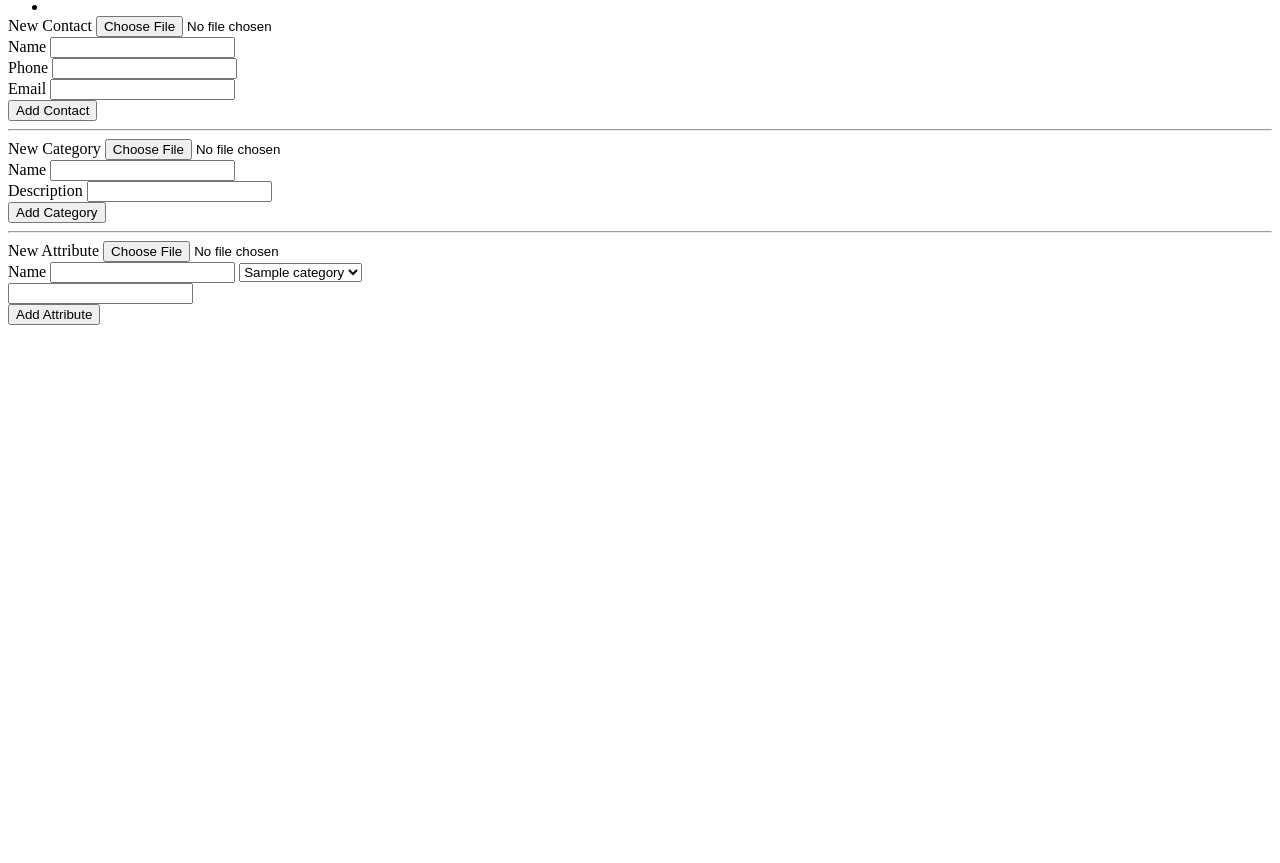
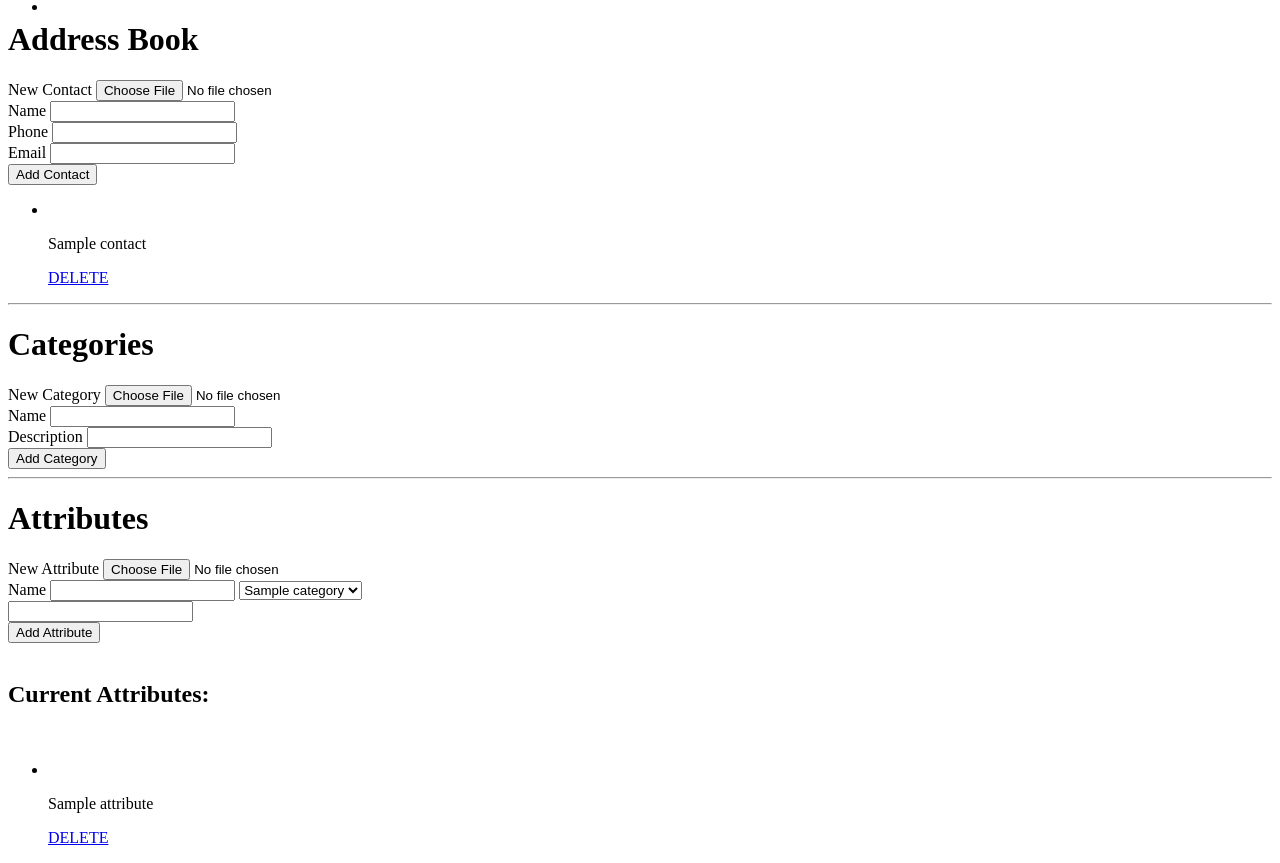
Before and after one commit to PyListener/CF401-Project-1---PyListener, a Python web app: template pylistener/templates/manage.jinja2 in a window 1280 px wide. Shown: the part 52-915 px from the top of the page. Before the commit the page ends 377 px from the top, so only its background shows below. Run offline with Jinja, Linux system fonts and the light colour scheme; the template is opened without the code that fills it: most values are stand-ins (such as "Sample title", 1, 10 or a date in 2020); some libraries are stand-ins or nearby versions; some web fonts are replaced.

Commit message:
Adding list of contacts and views to manage page.

```diff
--- a/pylistener/templates/manage.jinja2
+++ b/pylistener/templates/manage.jinja2
@@ -1,5 +1,6 @@
 {% extends 'layout.jinja2' %}
 {% block content %}
+<h1>Address Book</h1>
 <form class="manage_form" id="address_book" method="post" accept-charset="utf-8"
       enctype="multipart/form-data">
     <input type="hidden" name="csrf_token" value="{{ request.session.get_csrf_token() }}">
@@ -18,7 +19,22 @@
     <br />
     <input class="manage_button" type="submit" value="Add Contact" name="contact">
 </form>
+<div class="main_container">
+    <ul>
+        {% for contact in contacts %}
+        <li class="list_item">
+            <div class="link_item">
+                <img src="{{ request.route_url('picture', db_id='add', pic_id=contact.id) }}">
+                <p>{{ contact.name }}</p>
+                <a class="del_contact" data-id="{{contact.id}}" href="#">DELETE</a>
+            </div>
+        </li>
+        {% endfor %}
+    </ul>
+</div>
+
 <hr>
+<h1>Categories</h1>
 <form class="manage_form" id="category" method="post" accept-charset="utf-8"
       enctype="multipart/form-data">
     <input type="hidden" name="csrf_token" value="{{ request.session.get_csrf_token() }}">
@@ -36,6 +52,7 @@
     <input class="manage_button" type="submit" value="Add Category" name="category">
 </form>
 <hr>
+<h1>Attributes</h1>
 <form class="manage_form" id="attribute" method="post" accept-charset="utf-8"
       enctype="multipart/form-data">
     <input type="hidden" name="csrf_token" value="{{ request.session.get_csrf_token() }}">
@@ -57,5 +74,21 @@
 
     <input class="manage_button" type="submit" value="Add Attribute" name="attribute">
 </form>
+<br>
+<h2>Current Attributes:</h2>
+<br>
+<div class="main_container">
+    <ul>
+        {% for attribute in attributes %}
+        <li class="list_item">
+            <div class="link_item">
+                <img src="{{ request.route_url('picture', db_id='att', pic_id=attribute.id) }}">
+                <p>{{ attribute.label }}</p>
+                <a class="del_att" data-id="{{attribute.id}}" href="#">DELETE</a>
+            </div>
+        </li>
+        {% endfor %}
+    </ul>
+</div>
 
 {% endblock content %}
```
Also changed, not shown: pylistener/views/default.py (+8 -3 lines).
